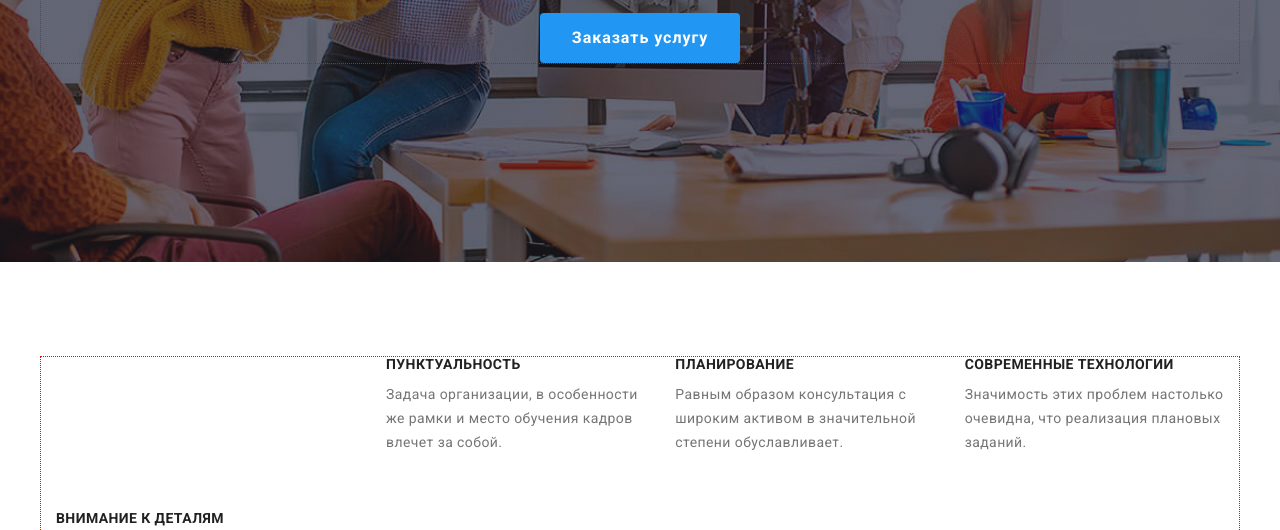
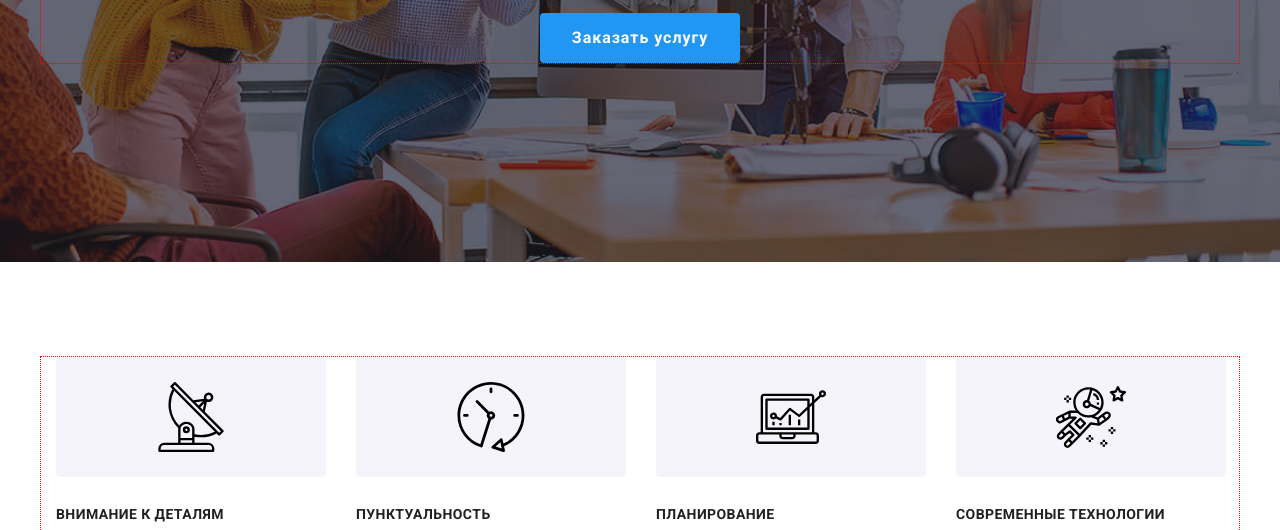
Before and after one commit to VitaliiPoliatykin/goit-markup-hw-04, a plain HTML site: page index.html in a window 1280 px wide. Shown: the part 421-951 px from the top of the page. Drawn offline with nearby package versions, Linux system fonts and the light colour scheme.

Commit message:
Готове ДЗ-4

```diff
--- a/CSS/styles.css
+++ b/CSS/styles.css
@@ -221,6 +221,20 @@ img {
 }
 .advantages-item:last-child {
   margin-right: 0px;
+}
+.advantages-frame {
+  width: 270px;
+  height: 120px;
+  background-color: #f5f4fa;
+  border-radius: 4px;
+  display: flex;
+  align-items: center;
+  justify-content: center;
+  margin-bottom: 30px;
+}
+.advantages-icon {
+  width: 70px;
+  height: 70px;
 }
 .advantages-title {
   font-weight: 700;
--- a/index.html
+++ b/index.html
@@ -79,27 +79,44 @@
           <h2 class="visually-hidden">Преимущества студии</h2>
           <ul class="list advantages-list">
             <li class="advantages-item">
-              <svg class="advantages-icon">
-                <use></use>
-              </svg>
+              <div class="advantages-frame">
+                <svg class="advantages-icon">
+                  <use href="./images/sprite.svg#antenna"></use>
+                </svg>
+              </div>
               <h3 class="advantages-title">Внимание к деталям</h3>
               <p class="advantages-description">
                 Идейные соображения, а также начало повседневной работы по формированию позиции.
               </p>
             </li>
             <li class="advantages-item">
+              <div class="advantages-frame">
+                <svg class="advantages-icon">
+                  <use href="./images/sprite.svg#clock"></use>
+                </svg>
+              </div>
               <h3 class="advantages-title">Пунктуальность</h3>
               <p class="advantages-description">
                 Задача организации, в особенности же рамки и место обучения кадров влечет за собой.
               </p>
             </li>
             <li class="advantages-item">
+              <div class="advantages-frame">
+                <svg class="advantages-icon">
+                  <use href="./images/sprite.svg#diagram"></use>
+                </svg>
+              </div>
               <h3 class="advantages-title">Планирование</h3>
               <p class="advantages-description">
                 Равным образом консультация с широким активом в значительной степени обуславливает.
               </p>
             </li>
             <li class="advantages-item">
+              <div class="advantages-frame">
+                <svg class="advantages-icon">
+                  <use href="./images/sprite.svg#astronaut"></use>
+                </svg>
+              </div>
               <h3 class="advantages-title">Современные технологии</h3>
               <p class="advantages-description">
                 Значимость этих проблем настолько очевидна, что реализация плановых заданий.
```
